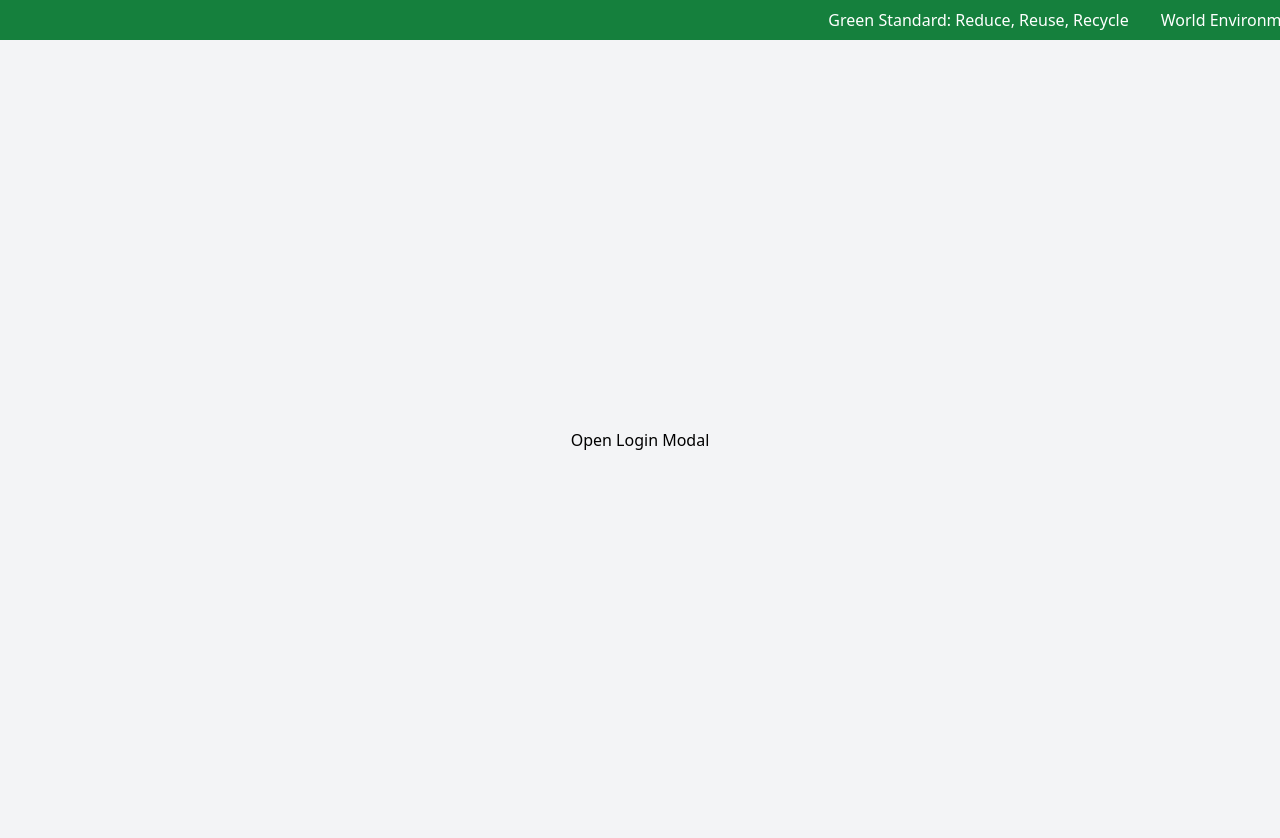
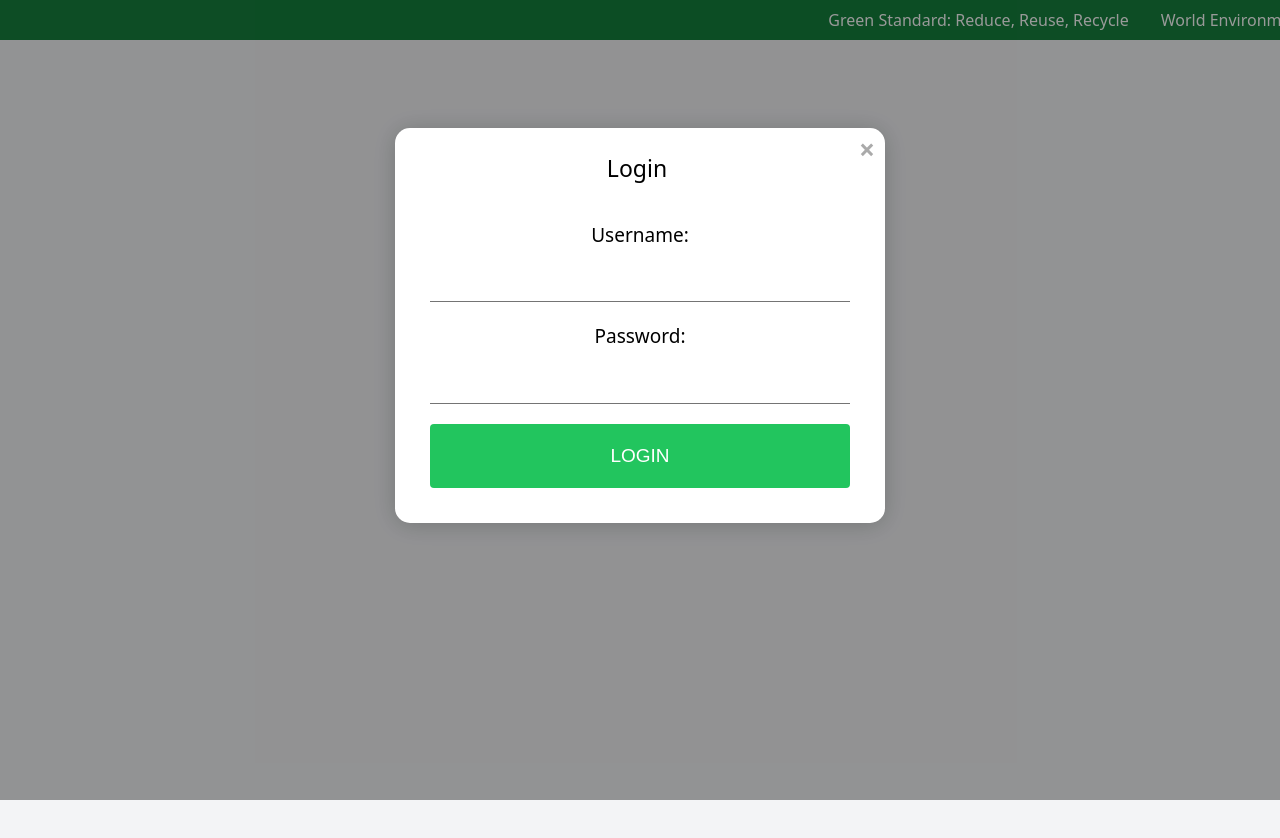
Before and after one commit to DenzilSerrao/Dashboard-For-Swacchta-using-AI-based-Image-analysis-Team-13-, a React (Vite) app in the folder client/: page / in a window 1280 px wide. Built offline with nearby package versions, Linux system fonts and the light colour scheme.

Commit message:
updated login page and index.css

```diff
--- a/client/src/components/Login.tsx
+++ b/client/src/components/Login.tsx
@@ -6,9 +6,6 @@ const Login = () => {
   const [username, setUsername] = useState('');
   const [password, setPassword] = useState('');
   const [error, setError] = useState('');
-
-  const openModal = () => setIsModalOpen(true);
-  const closeModal = () => setIsModalOpen(false);
 
   const handleSubmit = async (e) => {
     e.preventDefault();
@@ -28,11 +25,35 @@ const Login = () => {
 
   return (
     <div>
-      <button onClick={openModal}>Open Login Modal</button>
-      {isModalOpen && (
-        <div id="login-modal" className="modal">
+        {/* <div id="login-modal" className="modal">
           <div className="modal-content">
-            <span className="close-button" onClick={closeModal}>&times;</span>
+            <span className="close-button">&times;</span>
+            <h2>Login</h2>
+            <form id="login-form" onSubmit={handleSubmit}>
+              <label htmlFor="username">Username:</label>
+              <input
+                type="text"
+                id="username"
+                value={username}
+                onChange={(e) => setUsername(e.target.value)}
+                required
+              />
+              <label htmlFor="password">Password:</label>
+              <input
+                type="password"
+                id="password"
+                value={password}
+                onChange={(e) => setPassword(e.target.value)}
+                required
+              />
+              {error && <p className="error">{error}</p>}
+              <button type="submit">Login</button>
+            </form>
+          </div>
+        </div> */}
+                <div id="login-modal" className="modal">
+          <div className="modal-content">
+            <span className="close-button">&times;</span>
             <h2>Login</h2>
             <form id="login-form" onSubmit={handleSubmit}>
               <label htmlFor="username">Username:</label>
@@ -56,8 +77,8 @@ const Login = () => {
             </form>
           </div>
         </div>
-      )}
     </div>
+
   );
 };
 
--- a/client/src/index.css
+++ b/client/src/index.css
@@ -66,4 +66,128 @@
     0% { transform: translateX(100%); }
     100% { transform: translateX(-100%); }
   }
+  .modal {
+/* Hidden by default */
+  position: fixed;
+  z-index: 1;
+  left: 0;
+  top: 0;
+  width: 100%;
+  height: 100%;
+  overflow: auto;
+  background-color: rgba(0, 0, 0, 0.4); /* Black with opacity */
 }
+
+/* Modal Content */
+.modal-content {
+  background-color: #fff;
+  margin: 10% auto;
+  padding: 0;
+  border-radius: 15px;
+  width: 490px;
+  max-width: 80%;
+  box-shadow: 0 2px 25px rgba(0, 0, 0, 0.2);
+}
+
+.modal-content h2 {
+  font-weight: 300;
+  text-align: center;
+  margin: 0;
+  padding-top: 23px;
+  padding-left: 20px;
+  font-size: 23px;
+}
+
+/* Close Button */
+.close-button {
+  color: #aaa;
+  float: right;
+  font-size: 28px;
+  font-weight: bold;
+  padding-right: 10px;
+  cursor: pointer;
+}
+
+.close-button:hover,
+.close-button:focus {
+  color: #000;
+  text-decoration: none;
+  cursor: pointer;
+}
+
+/* Login Form */
+#login-form {
+  padding: 35px;
+  text-align: center;
+  font-size: 19px;
+}
+
+/* Input Fields */
+#login-form input[type="text"],
+#login-form input[type="password"] {
+  font-size: 18px;
+  width: 100%;
+  padding: 10px;
+  margin-bottom: 20px;
+  margin-top: 5px;
+  border: none;
+  border-bottom: 1px solid #747474;
+  outline: none;
+  transition: all .2s;
+}
+
+/* Action Buttons */
+#login-form button[type="submit"] {
+  width: 100%;
+  padding: 18px;
+  background-color: #22c55e;
+  color: #fff;
+  text-transform: uppercase;
+  border: none;
+  border-radius: 4px;
+  cursor: pointer;
+  font-family: 'Rubik', sans-serif;
+  transition: all .3s;
+}
+
+/* Responsive Styles */
+@media (max-width: 650px) {
+  .modal-content {
+    width: 90%;
+  }
+
+  #login-form h2 {
+    font-size: 12px;
+  }
+
+  #login-form input[type="text"],
+  #login-form input[type="password"] {
+    font-size: 13px;
+    padding: 5px;
+  }
+
+  #login-form button[type="submit"] {
+    padding: 10px;
+    font-size: 15px;
+  }
+}
+
+
+#login-form button[type="submit"]:hover {
+  background: #3c4d6d;
+}
+
+
+#logout-button {
+  background-color: #f50057;
+  color: white;
+  border: none;
+  padding: 10px 20px;
+  cursor: pointer;
+  border-radius: 5px;
+}
+
+#logout-button:hover {
+  background-color: #c51162;
+}
+}
```
